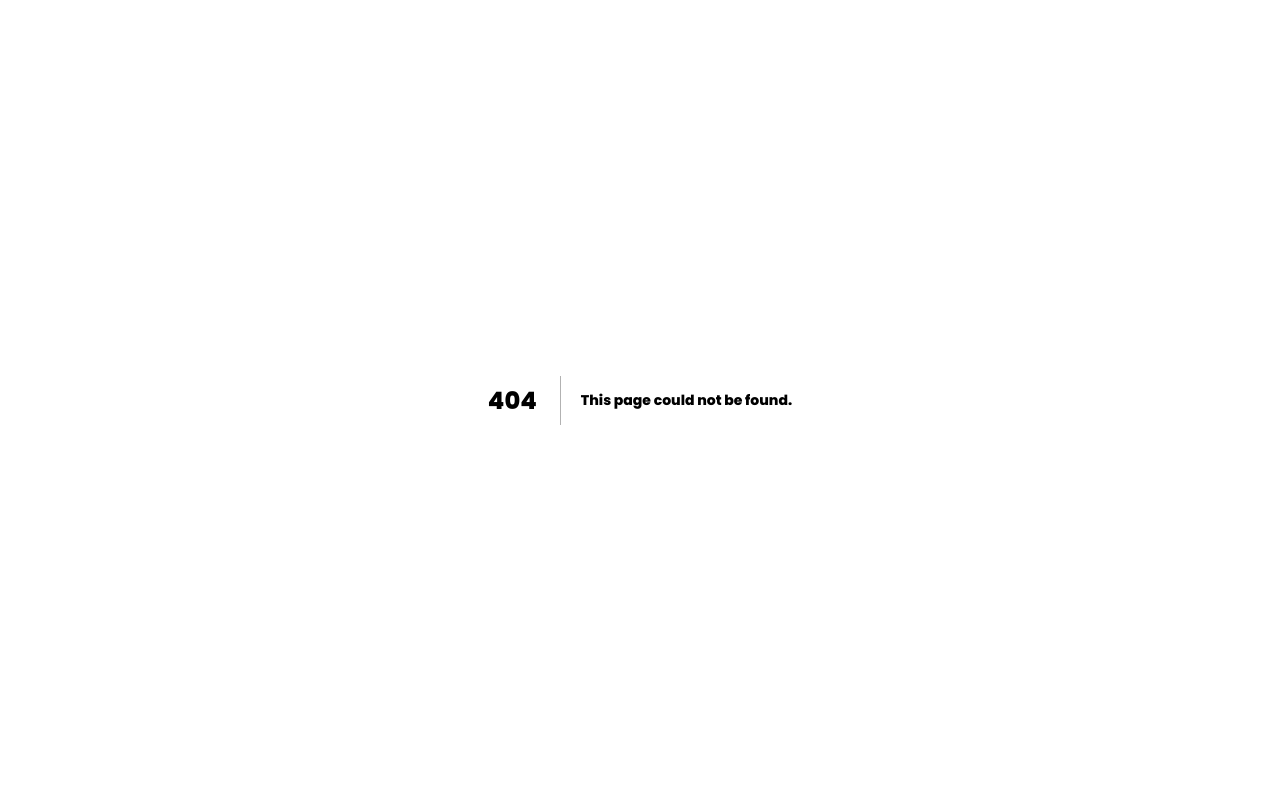
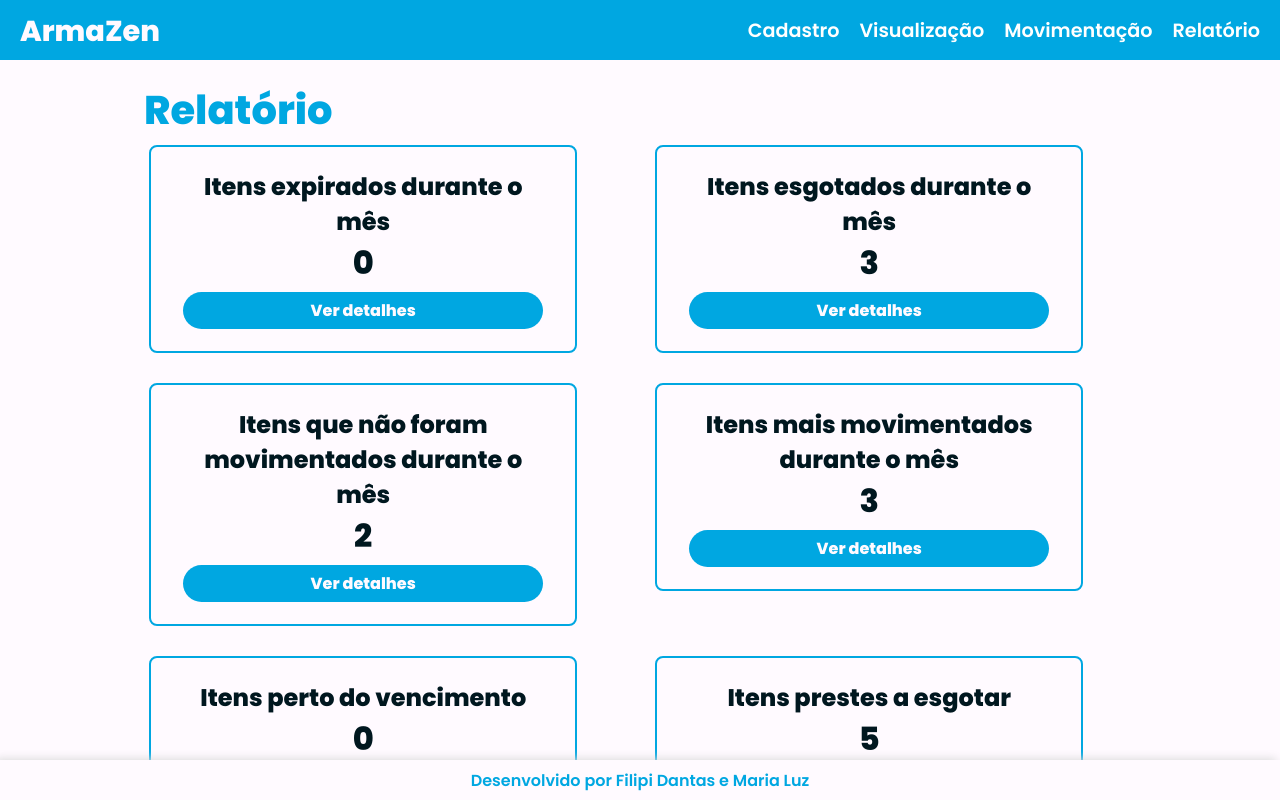
Before and after one commit to Filipi0/armaZen, a Next.js app: page /relatorio in a window 1280 px wide. Before the commit this address had no page. Built offline with nearby package versions, Linux system fonts and the light colour scheme.

Commit message:
add relatorio

```diff
--- /dev/null
+++ b/src/pages/relatorio.jsx
@@ -0,0 +1,67 @@
+"use client";
+
+import Header from './components/header.jsx';
+import Footer from './components/footer.jsx';
+import Card from './components/card.jsx';
+import styles from '../styles/relatorio.module.css';
+
+export default function Relatorio() {
+    return (
+        <>
+            <div className={styles.body}>
+                <Header />
+                <h2 className={styles.h2}>Relatório</h2>
+                <div className={styles.container}>
+                    <Card
+                        titleCollapsed="Itens expirados durante o mês"
+                        count={0}
+                        items={['Não há itens expirados para esse mês']}
+                    />
+                    <Card
+                        titleCollapsed="Itens esgotados durante o mês"
+                        count={3}
+                        items={[
+                            '00015 - Copos descartáveis',
+                            '00022 - Sabão em pó',
+                            '00031 - Cabo HDMI 5m',
+                        ]}
+                    />
+                                    <Card
+                        titleCollapsed="Itens que não foram movimentados durante o mês"
+                        count={2}
+                        items={[
+                            '00023 - Bom ar Lavanda',
+                            '00027 - Refil Raid elétrico líquido',
+                        ]}
+                    />
+                    <Card
+                        titleCollapsed="Itens mais movimentados durante o mês"
+                        count={3}
+                        items={[
+                            '00005 - pó de café',
+                            '00002 - papel ofício',
+                            '00031 - Cabo HDMI 5m',
+                        ]}
+                    />
+                    <Card
+                        titleCollapsed="Itens perto do vencimento"
+                        count={0}
+                        items={['Não há itens perto do vencimento']}
+                    />
+                    <Card
+                        titleCollapsed="Itens prestes a esgotar"
+                        count={5}
+                        items={[
+                            '00005 - pó de café - 3 unidades',
+                            '00023 - fita gomada - 5 unidades',
+                            '00002 - papel ofício - 2 unidades',
+                            '00009 - lâmpada 15w - 1 unidade',
+                            '00011 - refil para grampeador - 4 unidades',
+                        ]}
+                    />
+                </div>
+                <Footer />
+            </div>
+        </>
+    );
+}
--- a/src/styles/card.module.css
+++ b/src/styles/card.module.css
@@ -1,14 +1,15 @@
 .card {
     border-radius: 8px;
-    padding: 16px;
+    padding: 6px 16px;
     width: 90%;
     box-sizing: border-box;
     text-align: center;
-    background-color: #f9f9f9;
-    margin: 16px auto;
+    background-color: #fffaff;
     color: #00171f;
     font-family: 'Poppins-Medium';
     transition: 0.5s;
+    border: 2px solid #00a7e1;
+    align-self: start;
 }
 
 .expandedCard {
--- /dev/null
+++ b/src/styles/relatorio.module.css
@@ -0,0 +1,35 @@
+@font-face {
+    font-family: 'Poppins-Bold';
+    src: url('/fonts/Poppins-1/Poppins-ExtraBold.ttf') format('truetype');
+    font-weight: 900;
+    font-style: normal;
+}
+
+.body{
+    background-color: #fffaff;
+    padding: 0;
+    margin: 0;
+    width: 100%;
+    height: 100vh;
+    overflow-y: scroll;
+}
+
+/* Estilo do título */
+.h2 {
+    color: #00a7e1;
+    font-size: 2.5rem;
+    text-align: left;
+    margin-top: 80px;
+    margin-left: 9rem;
+}
+
+/* Container principal */
+.container {
+    padding: 5px;
+    display: grid;
+    grid-template-columns: 1fr 1fr;
+    margin-left: 9rem;
+    margin-right: 9rem;
+    gap: 30px;
+    margin-bottom: 70px;
+}
```
